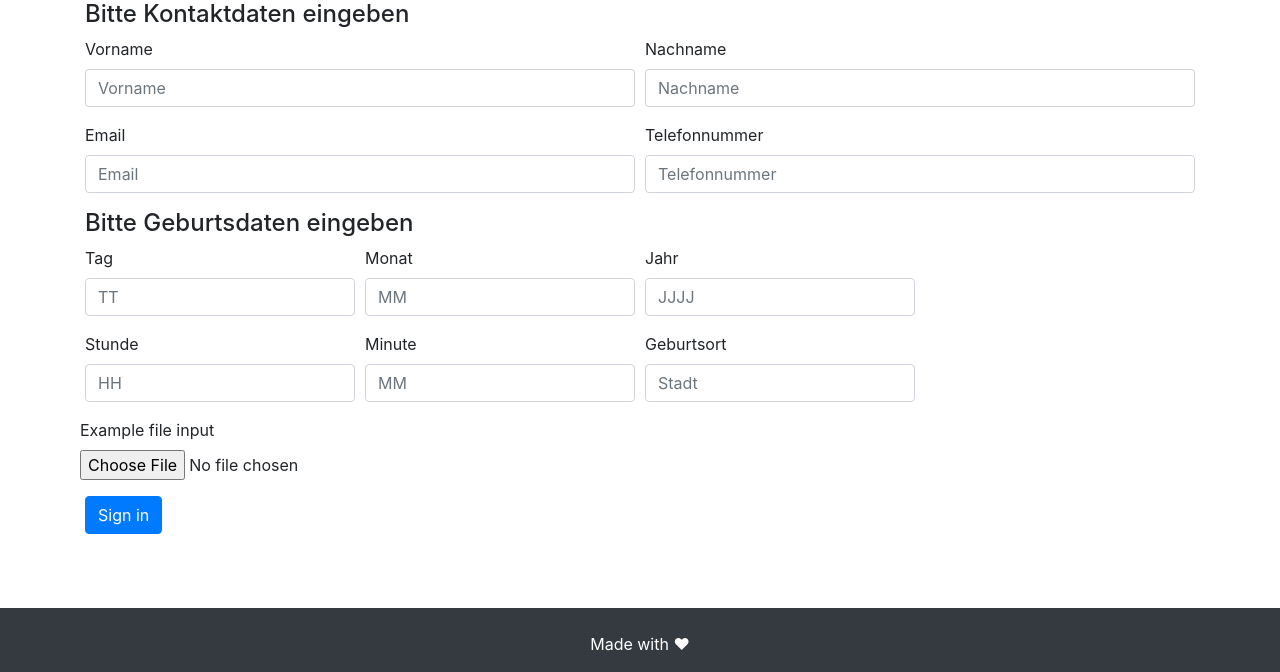
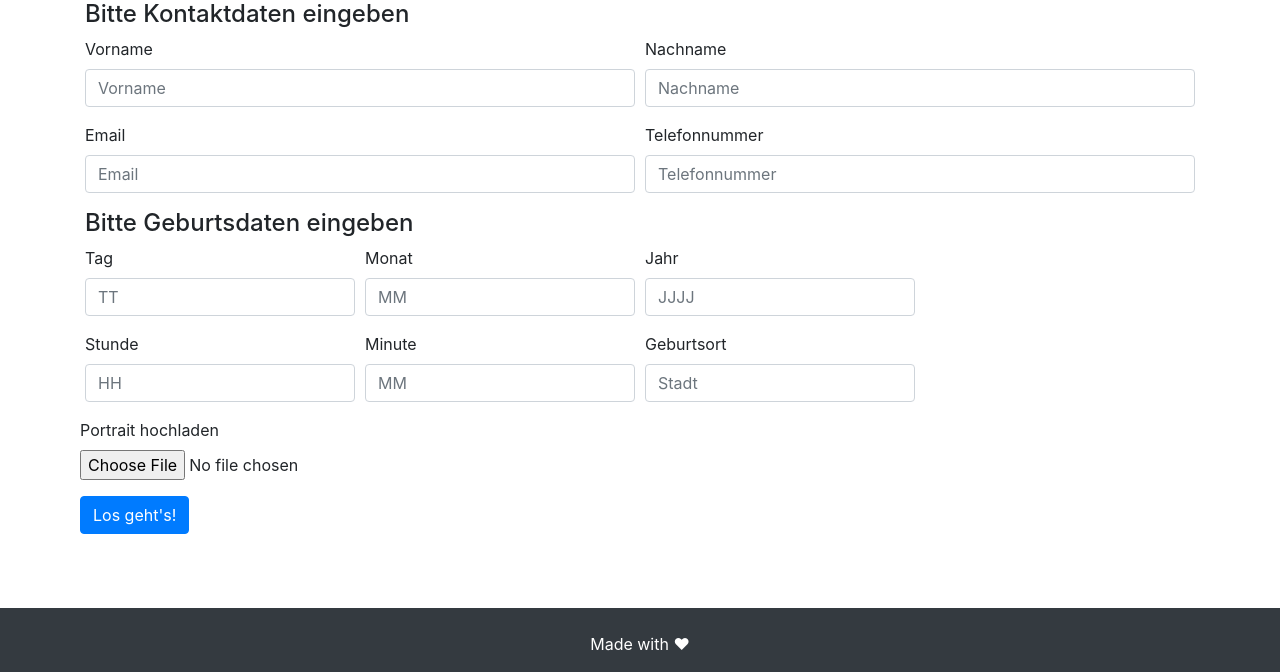
Before and after one commit to willioberhaensli/PROG2, a Flask app: page / in a window 1280 px wide. Shown: the part 128-800 px from the top of the page. Run offline with Flask 2, Linux system fonts and the light colour scheme; some libraries are stand-ins or nearby versions.

Commit message:
Weitergearbeitet an Eingabeformular. Unbekanntes Localhost Problem aufgetretten, erst Fehler finden.

```diff
--- a/templates/telefonbuch.html
+++ b/templates/telefonbuch.html
@@ -7,90 +7,99 @@
 
 <div class="container">
 
+
+	<!-- Seitentitel -->
+
 	   <div class="row">
 
-        <div class="col-12 mb-3">
+	        <div class="bd-title col-12 mb-3">
 	            <h1>Find your love</h1>
 	        </div></div>
 
 
+	<form method="POST">
 
-
+		 <!-- Kontaktdaten -->
 
 		   <h4>Bitte Kontaktdaten eingeben</h4>
-
 
 			<div class="form-row">
 
 			    <div class="form-group col-md-6">
-	      <label for="input">Vorname</label>
+			      <label for="inputVorname">Vorname</label>
 			      <input type="Vorname" class="form-control" placeholder="Vorname"> </div>
+
 			    <div class="form-group col-md-6">
-	      <label for="input">Nachname</label>
-	      <input type="Nachname" class="form-control" placeholder="Nachname"> </div>
+			      <label for="inputNachname">Nachname</label>
+			      <input type="nachname" class="form-control" placeholder="Nachname"> </div>
+
 			    <div class="form-group col-md-6">
-	      <label for="inputEmail4">Email</label>
+			      <label for="inputEmail">Email</label>
 			      <input type="email" class="form-control" id="inputEmail4" placeholder="Email"> </div>
+
 			    <div class="form-group col-md-6">
-	      <label for="input">Telefonnummer</label>
+			      <label for="inputTel">Telefonnummer</label>
 			      <input type="input" class="form-control" placeholder="Telefonnummer"> </div>
 			  </div>
 
 
+			<!-- Geburtsdaten -->
+
 		   <h4>Bitte Geburtsdaten eingeben</h4>
-
-<div class="container-fluid"></div>
 
 			<div class="form-row">
 
 			    <div class="form-group col-md-3">
-		    <label for="input">Tag</label>
+				    <label for="inputTag">Tag</label>
 				    <input type="text" class="form-control" placeholder="TT"></div>
+
 				<div class="form-group col-md-3">
-		    <label for="input">Monat</label>
+				    <label for="inputTag">Monat</label>
 				    <input type="text" class="form-control" placeholder="MM"> </div>
+
 				<div class="form-group col-md-3">
-		    <label for="input">Jahr</label>
-		    <input type="text" class="form-control" placeholder="JJJJ"> </div>
-	</div>
-
+				    <label for="inputTag">Jahr</label>
+				    <input type="text" class="form-control" placeholder="JJJJ"> </div> </div>
 
 				<div class="form-row">
 
 				<div class="form-group col-md-3">
-		    <label for="input">Stunde</label>
+				    <label for="inputStunde">Stunde</label>
 				    <input type="text" class="form-control" placeholder="HH"> </div>
+
 				<div class="form-group col-md-3">
-		    <label for="input">Minute</label>
+				    <label for="inputMinute">Minute</label>
 				    <input type="text" class="form-control" placeholder="MM"> </div>
 		 		<div class="form-group col-md-3">
- 			<label for="input">Geburtsort</label>
-		<input type="text" class="form-control" placeholder="Stadt"> </div>
+		 			<label for="inputGeb">Geburtsort</label>
+				<input type="text" class="form-control" placeholder="Stadt"> </div> </div>
 
-	</div>
 
+			<!-- Portrait hochladen -->
 
 			<div class="form-row">
 
 				  <div class="form-group">
-		    <label for="exampleFormControlFile1">Example file input</label>
+				    <label for="exampleFormControlFile1">Portrait hochladen</label>
 				    <input type="file" class="form-control-file" id="exampleFormControlFile1">
-		  </div>
-</form>
-
-	</div>
+				  </div> </div>
 
 
-  <button type="submit" class="btn btn-primary">Sign in</button>
+			<!-- Submit -->
+
+			<div class="form-row">
+		  		<button type="submit" class="btn btn-primary">Los geht's!</button>
+		  	</div>
 
 	</form>
 
+	{% if error %}
+    	{{ error }}
+    {% endif %}
 
 
 </div>
 
 
 
-
-
 {% endblock %}
--- a/templates/template.html
+++ b/templates/template.html
@@ -1,5 +1,7 @@
 <!doctype html>
+
 <html lang="en">
+
 <head>
     <!-- Required meta tags -->
     <meta charset="utf-8">
@@ -14,6 +16,7 @@
 
     <title>{% block title %}{% endblock %}</title>
 </head>
+
 <body>
     <div id="page-container">
         {% include "navigation_template.html" %}
```
Lines whose indentation alone changed are shown as unchanged.
